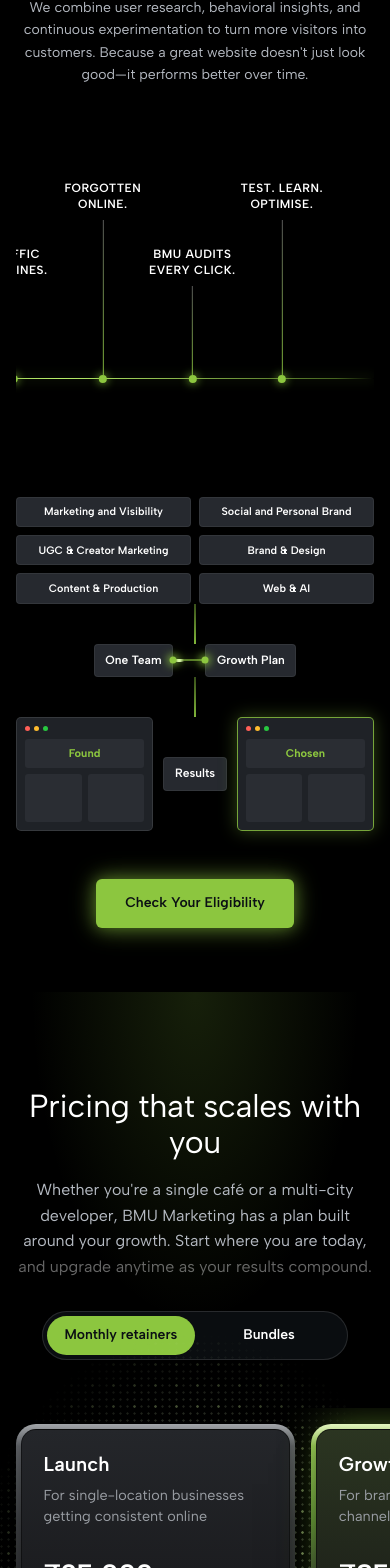
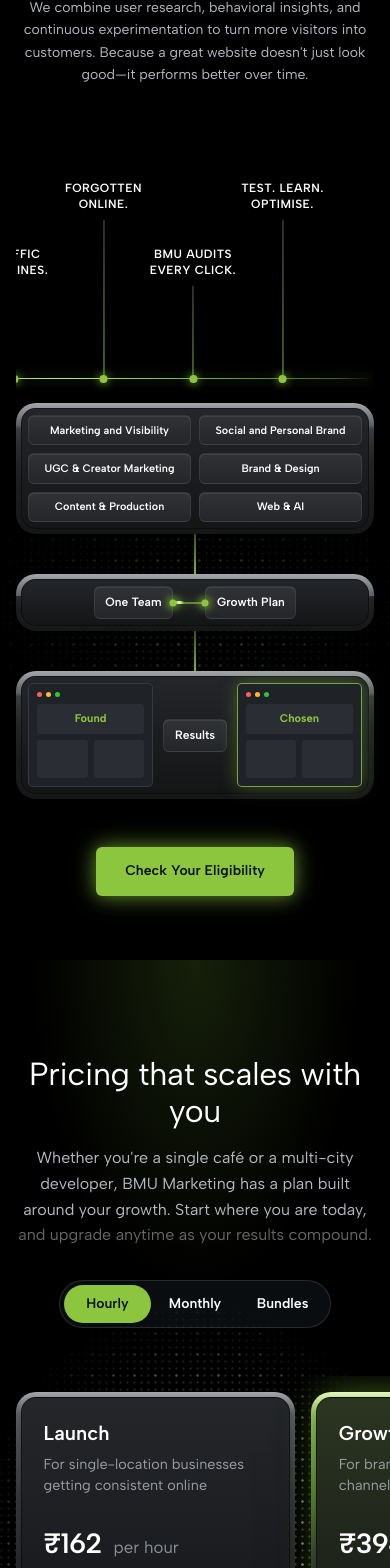
Before and after one commit to techanalytics-BMU/BMU-2.0, a Next.js app: page / in a window 390 px wide. Shown: the part 1893-3461 px from the top of the page. Built offline with nearby package versions, Linux system fonts and the light colour scheme.

Commit message:
COR changes updated

```diff
--- a/src/data/landing/landingPricing.ts
+++ b/src/data/landing/landingPricing.ts
@@ -1,18 +1,22 @@
-import type { LandingPricingContent } from '@/types/landing';
+import type { LandingPricingContent, LandingPricingPlan } from '@/types/landing';
 
-export const landingPricing: LandingPricingContent = {
-  heading: 'Pricing that scales with you',
-  description:
-    "Whether you're a single café or a multi-city developer, BMU Marketing has a plan built around your growth. Start where you are today,",
-  descriptionDim: 'and upgrade anytime as your results compound.',
-  tabs: [
-    {
-      id: 'monthly',
-      label: 'Monthly retainers',
-      plans: [
-        {
+// Monthly prices are fixed (in ₹)
+const LAUNCH = 35_000;
+const GROWTH = 85_000;
+const SCALE_FROM = 2_00_000; // shown as "₹2L+"
+
+// Our working month: 24 days × 9 hrs = 216 hrs.
+// Hourly rates spread the monthly price over it, e.g. Launch: 35,000 ÷ 216 = 162.04 → ₹162 an hour.
+const WORK_DAYS = 24;
+const HOURS_PER_DAY = 9;
+const HOURS_A_MONTH = WORK_DAYS * HOURS_PER_DAY;
+
+// "₹" + Indian digit grouping, e.g. 35000 → "₹35,000"
+const rupees = (amount: number) => `₹${amount.toLocaleString('en-IN')}`;
+
+const launch: LandingPricingPlan = {
   name: 'Launch',
-          price: '₹35,000',
+  price: rupees(LAUNCH),
   period: 'per month',
   tagline: 'For single-location businesses getting consistent online',
   billing: 'Billed monthly, plus your ad spend',
@@ -23,10 +27,11 @@
     'Google Business optimisation',
     'Monthly performance report',
   ],
-        },
-        {
+};
+
+const growth: LandingPricingPlan = {
   name: 'Growth',
-          price: '₹85,000',
+  price: rupees(GROWTH),
   period: 'per month',
   tagline: 'For brands scaling spend across channels and cities',
   billing: 'Billed monthly, plus your ad spend',
@@ -39,8 +44,9 @@
     'Full SEO retainer',
     'Automation and CRM setup',
   ],
-        },
-        {
+};
+
+const scale: LandingPricingPlan = {
   name: 'Scale',
   price: '₹2L+',
   period: 'per month',
@@ -53,8 +59,36 @@
     'AI Studio access',
     'Client dashboard and reporting',
   ],
+};
+
+// The same card shown per hour, with the sum under the price.
+// `from` adds a "+" for plans whose monthly price is a starting price.
+const perHour = (plan: LandingPricingPlan, monthly: number, from = false): LandingPricingPlan => ({
+  ...plan,
+  price: `${rupees(Math.round(monthly / HOURS_A_MONTH))}${from ? '+' : ''}`,
+  period: 'per hour',
+  billing: `${plan.price} ÷ ${HOURS_A_MONTH} hrs (${WORK_DAYS} days × ${HOURS_PER_DAY} hrs)`,
+});
+
+export const landingPricing: LandingPricingContent = {
+  heading: 'Pricing that scales with you',
+  description:
+    "Whether you're a single café or a multi-city developer, BMU Marketing has a plan built around your growth. Start where you are today,",
+  descriptionDim: 'and upgrade anytime as your results compound.',
+  // Toggle order; the first tab is the one shown when the page opens
+  tabs: [
+    {
+      // ₹162 / ₹394 / ₹926+ an hour (35,000, 85,000 and 2,00,000 ÷ 216, rounded)
+      id: 'hourly',
+      label: 'Hourly retainers',
+      shortLabel: 'Hourly',
+      plans: [perHour(launch, LAUNCH), perHour(growth, GROWTH), perHour(scale, SCALE_FROM, true)],
     },
-      ],
+    {
+      id: 'monthly',
+      label: 'Monthly retainers',
+      shortLabel: 'Monthly',
+      plans: [launch, growth, scale],
     },
     {
       id: 'bundles',
--- a/src/sections/landing/LandingConversionRate/LandingConversionRate.module.css
+++ b/src/sections/landing/LandingConversionRate/LandingConversionRate.module.css
@@ -61,7 +61,7 @@
   display: flex;
   flex-direction: column;
   align-items: center;
-  gap: var(--space-7);
+  gap: 0; /* the timeline sets its own space after its line (--space-after) */
   width: 100%;
   max-width: 900px;
 }
--- a/src/sections/landing/LandingConversionRate/LandingConversionRateFlow.module.css
+++ b/src/sections/landing/LandingConversionRate/LandingConversionRateFlow.module.css
@@ -14,13 +14,17 @@
   --mid: clamp(0, calc((var(--p) - 0.45) / 0.08), 1);
   --test: clamp(0, calc((var(--p) - 0.58) / 0.08), 1);
   --flowing: clamp(0, calc((var(--p) - 0.74) / 0.06), 1);
+  --pad: 14px; /* how far the containers reach past their labels */
 
   position: relative;
   width: 100%;
   height: 220vh; /* 100vh on screen + 120vh of scrolling while pinned */
   height: 220svh;
-  /* The pinned area is a full screen tall; pull it in so the diagram keeps its normal spacing */
+  /* The pinned area is a full screen tall; pull it in so the diagram keeps its normal spacing,
+     and up by the empty 8% above the services, so their container starts right where the
+     timeline's space after its line ends (--space-after in LandingConversionRateTimeline.module.css) */
   margin-block: calc((100svh - var(--flow-h)) / -2);
+  margin-top: calc((100svh - var(--flow-h)) / -2 - var(--flow-h) * 0.08);
 }
 
 .sticky {
@@ -34,36 +38,102 @@
 
 /* ---------- Layout (desktop): services → curves → middle → curves → outcomes ---------- */
 .flow {
+  position: relative;
+  isolation: isolate; /* keeps the dot backdrop (z-index: -1) behind the diagram, not behind the page */
   display: grid;
   grid-template-columns: 1.4fr 0.7fr 1.1fr 0.65fr 1.05fr;
   align-items: center;
-  width: min(100%, 940px);
+  width: min(100% - 2 * var(--pad), 940px); /* room for the containers to reach past the edges */
   height: var(--flow-h);
 }
 
-/* Groups of labels – no card behind them, only the labels / windows are visible */
+/* Dot-matrix backdrop, same as behind the Pricing cards: a fine grid plus a sparser, brighter one,
+   fading out from the middle. Starts at the diagram's top so it stays clear of the timeline line above. */
+.flow::before {
+  content: '';
+  position: absolute;
+  z-index: -1;
+  inset: 0 -22% -10%;
+  opacity: 0.25; /* much softer than behind the Pricing cards, so the diagram stands out */
+  background:
+    radial-gradient(circle, rgba(205, 240, 150, 0.8) 0.9px, transparent 1.6px) 0 0 / 21px 21px,
+    radial-gradient(circle, rgba(190, 210, 165, 0.45) 0.8px, transparent 1.5px) 0 0 / 7px 7px;
+  -webkit-mask-image: radial-gradient(
+    ellipse 50% 50% at 50% 45%,
+    #000000 25%,
+    rgba(0, 0, 0, 0.45) 60%,
+    transparent 85%
+  );
+  mask-image: radial-gradient(
+    ellipse 50% 50% at 50% 45%,
+    #000000 25%,
+    rgba(0, 0, 0, 0.45) 60%,
+    transparent 85%
+  );
+  pointer-events: none;
+}
+
+/* Groups of labels sit in a container styled like the Pricing cards (LandingPricing.module.css):
+   a thin frame whose top rim glows silver and fades down the sides, around a dark raised panel.
+   It is drawn behind the labels and reaches --pad past them sideways, so the labels and curves
+   keep their positions; the dots sit on its edges. */
 .box {
   position: relative;
+  isolation: isolate; /* keeps the container (z-index: -1) behind the labels, not behind the page */
   margin: 0;
   padding: 0;
   list-style: none;
 }
 
+.box::before {
+  content: '';
+  position: absolute;
+  z-index: -1;
+  inset: calc(-1 * var(--pad));
+  border: 5px solid transparent;
+  border-radius: 20px;
+  /* panel inside the frame · frame with the glowing top rim */
+  background:
+    linear-gradient(to bottom, #24262a, #1c1d20 50%, #141515) padding-box,
+    linear-gradient(
+        to bottom,
+        #a3a6aa 0,
+        #5c5f63 22px,
+        #3a3c3f 20%,
+        #2a2b2d 34%,
+        #222325 46%,
+        #1b1c1e 66%,
+        #151616 100%
+      )
+      border-box;
+  box-shadow:
+    inset 0 0 0 1px rgba(0, 0, 0, 0.45),
+    0 30px 60px -30px rgba(0, 0, 0, 0.9);
+}
+
+/* Tall groups: the rows / windows already leave room above and below, so only reach out sideways */
+.inputs::before,
+.test::before {
+  inset-block: 0;
+}
+
+/* Labels: graphite, like the Pricing buttons */
 .chip {
   display: inline-flex;
   align-items: center;
   justify-content: center;
   padding: 0.5em 0.9em;
-  border: 1px solid rgba(255, 255, 255, 0.06);
-  border-radius: 4px;
-  background: #26292f;
+  border: 1px solid rgba(255, 255, 255, 0.08);
+  border-radius: 6px;
+  background: linear-gradient(to bottom, #303236, #242629);
+  box-shadow: inset 0 1px 0 rgba(255, 255, 255, 0.08);
   color: var(--color-text);
   font-size: clamp(0.6rem, 0.9vw, 0.78rem);
   font-weight: 600;
   white-space: nowrap;
 }
 
-/* Glowing connection dots on the box edges (where the curves start / end) */
+/* Glowing connection dots on the container edges (where the curves start / end) */
 .dot {
   position: absolute;
   top: 50%;
@@ -76,11 +146,11 @@
 }
 
 .dotLeft {
-  left: 0;
+  left: calc(-1 * var(--pad));
 }
 
 .dotRight {
-  left: 100%;
+  left: calc(100% + var(--pad));
 }
 
 /* 1. Services – 84% of the height, centred; one equal row each (matches the curve starts) */
@@ -88,6 +158,11 @@
   display: grid;
   grid-template-rows: repeat(var(--rows), 1fr);
   height: 84%;
+}
+
+/* Its container fades in with the first service */
+.inputs::before {
+  opacity: clamp(0, calc((var(--p) - 0.06) / 0.05), 1);
 }
 
 .row {
@@ -102,7 +177,7 @@
   transform: translateX(calc((1 - var(--show)) * -16px));
 }
 
-/* Labels fill their row, so the dot sits right on the label's edge */
+/* Labels fill their row, so they line up with the dots on the container edge */
 .inputs .chip {
   width: 100%;
 }
@@ -269,10 +344,12 @@
 
 /* Curves between the boxes.
    The SVG is stretched to fit its column, so dash sizes are in screen pixels
-   (curves are always shorter than 400px). */
+   (curves are always shorter than 400px). The containers reach --pad into this column
+   from both sides, so it is inset by --pad: the curves start and end on the container edges. */
 .curves {
-  width: 100%;
+  width: calc(100% - 2 * var(--pad));
   height: 100%;
+  margin-inline: var(--pad);
   overflow: visible;
   filter: drop-shadow(0 0 4px rgba(140, 198, 63, 0.7));
 }
@@ -365,7 +442,17 @@
     display: flex;
     flex-direction: column;
     align-items: stretch;
+    width: 100%;
     height: auto;
+  }
+
+  /* No curves to line up with: the containers simply wrap their labels */
+  .box {
+    padding: 12px;
+  }
+
+  .box::before {
+    inset: 0;
   }
 
   .curves,
--- a/src/sections/landing/LandingConversionRate/LandingConversionRateTimeline.module.css
+++ b/src/sections/landing/LandingConversionRate/LandingConversionRateTimeline.module.css
@@ -13,16 +13,22 @@
     clamp(0, calc((1 - var(--progress)) / 0.12), 1)
   );
   --pan: clamp(0, calc((var(--progress) - 0.19) / 0.69), 1);
-  --card-w: min(620px, 100vw - 32px);
+  --card-w: min(900px, 100vw - 32px); /* settled card: as wide as the flow diagram below */
   --card-h: calc(var(--card-w) / 1.9);
+  --line-bottom: 0.18; /* the line's height above the card bottom, as a fraction of the card */
+  --space-after: clamp(24px, 3vw, 40px); /* from the line to the next part (the flow diagram) */
 
   position: relative;
   width: 100vw;
   /* 100vh on screen + 500vh of scrolling while pinned – slow, so each step can be read */
   height: 600vh;
   height: 600svh;
-  /* The pinned area is a full screen tall; pull it in so the card keeps its normal spacing */
+  /* The pinned area is a full screen tall; pull it in so the card keeps its normal spacing.
+     At the bottom, also skip the empty card under the line: the next part starts --space-after below it. */
   margin-block: calc((100svh - var(--card-h)) / -2);
+  margin-bottom: calc(
+    (100svh - var(--card-h)) / -2 - var(--card-h) * var(--line-bottom) + var(--space-after)
+  );
   pointer-events: none;
 }
 
@@ -63,7 +69,7 @@
   position: absolute;
   left: 0;
   right: 0;
-  bottom: 18%;
+  bottom: calc(var(--line-bottom) * 100%);
   height: 1px;
   background: linear-gradient(
     90deg,
@@ -93,7 +99,7 @@
   );
 
   position: absolute;
-  bottom: 18%;
+  bottom: calc(var(--line-bottom) * 100%);
   left: calc(100cqw * (var(--i) + 1) / 4);
   display: flex;
   flex-direction: column;
@@ -161,14 +167,16 @@
    It enters showing the first steps; once the whole card is on screen (--progress 0, see the
    `unpinned: 'onScreen'` option in the .tsx) it slides sideways as it carries on up,
    finishing just before its top reaches the top of the screen.
-   Taller card so the labels have room. */
+   Taller card so the labels have room; the next part starts --space-after below the line. */
 @media (max-width: 900px) {
   .scroller {
     --grow: 0;
     --pan: clamp(0, calc(var(--progress) / 0.9), 1);
+    --card-w: min(620px, 100vw - 32px);
     --card-h: calc(var(--card-w) / 1.2);
     height: auto;
     margin-block: 0;
+    margin-bottom: calc(var(--space-after) - var(--card-h) * var(--line-bottom));
   }
 
   .sticky {
--- a/src/sections/landing/LandingPricing/LandingPricing.module.css
+++ b/src/sections/landing/LandingPricing/LandingPricing.module.css
@@ -79,6 +79,10 @@
 
 .tabActive {
   color: var(--color-dark);
+}
+
+.labelShort {
+  display: none;
 }
 
 .tab:focus-visible {
@@ -245,6 +249,7 @@
   color: #c9cbcf;
   font-size: var(--font-size-sm);
   font-weight: 500;
+  text-wrap: balance; /* if it wraps on phones, split it evenly instead of leaving one word alone */
 }
 
 /* Full-width button (overrides the shared Button's look): soft graphite by default */
@@ -333,6 +338,15 @@
 
 /* ---------- Mobile: swipe carousel – one card fully visible, a quarter of the next ---------- */
 @media (max-width: 720px) {
+  /* Short tab labels (Hourly / Monthly / Bundles) so the toggle fits */
+  .labelFull {
+    display: none;
+  }
+
+  .labelShort {
+    display: inline;
+  }
+
   .panel {
     /* let the carousel run to the screen edges */
     width: calc(100% + 2 * var(--space-3));
--- a/src/sections/landing/LandingPricing/LandingPricing.tsx
+++ b/src/sections/landing/LandingPricing/LandingPricing.tsx
@@ -7,7 +7,7 @@
 import { useInView } from '@/hooks/useInView';
 import styles from './LandingPricing.module.css';
 
-// Pricing: header → tab toggle (Monthly retainers / Bundles) → plan cards on a dot-matrix backdrop.
+// Pricing: header → tab toggle (Hourly retainers / Monthly retainers / Bundles) → plan cards on a dot-matrix backdrop.
 // Each card is a thin frame with a glowing top rim, holding a raised panel (name, price, button)
 // above the feature list; the featured plan glows green.
 // Desktop shows the cards side by side; mobile turns them into a swipe carousel.
@@ -45,7 +45,9 @@
             className={`${styles.tab} ${tab.id === activeId ? styles.tabActive : ''}`}
             onClick={() => setActiveId(tab.id)}
           >
-            {tab.label}
+            {/* Full label on wider screens, short one on phones */}
+            <span className={styles.labelFull}>{tab.label}</span>
+            <span className={styles.labelShort}>{tab.shortLabel ?? tab.label}</span>
           </button>
         ))}
       </div>
--- a/src/types/landing.ts
+++ b/src/types/landing.ts
@@ -49,6 +49,7 @@
 export type LandingPricingTab = {
   id: string;
   label: string;
+  shortLabel?: string; // shown on phones instead of `label`, so the toggle fits on one line
   plans: LandingPricingPlan[]; // empty → shows `emptyMessage`
 };
 
```
Lines whose indentation alone changed are shown as unchanged.
